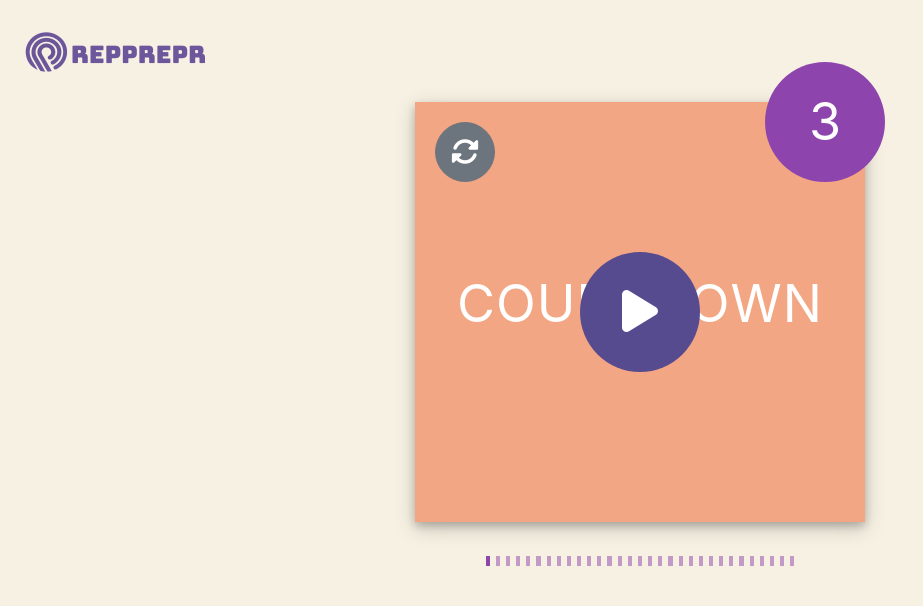
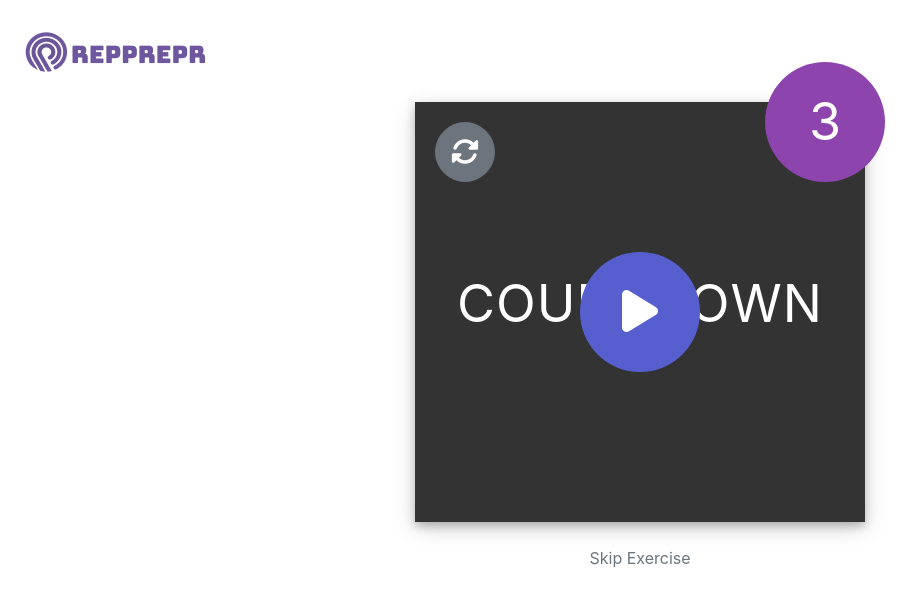
Before and after one commit to smithsa/repprepr, a Jekyll site: the page built from _routines/stretch-exercises-for-better-flexibility.markdown, in a window 1280 px wide. Shown: the top 606 px of the page, without its empty margins (0-923 px from the left). Built offline with Jekyll 4.4.1, drawn with Linux system fonts in a browser that asks for light colours; nearby versions of some CDN libraries.

Commit message:
add skip

```diff
--- a/_layouts/routine.html
+++ b/_layouts/routine.html
@@ -10,18 +10,7 @@ layout: routine
     <div class="row h-100 d-flex align-items-center justify-content-center">
         <div class="col col-12 d-flex align-items-center justify-content-center pb-4">
             <div id="carouselExampleIndicators" class="carousel slide" data-ride="carousel">
-                <ol class="carousel-indicators">
-                    {% assign sizeOfExercises = page.exercises.size %}
-                    {% assign adjustedSizeOfExercises = sizeOfExercises | times: 2 %}
-                    {% assign adjustedSizeOfExercises = adjustedSizeOfExercises | plus: 1 %}
-                    {% for i in (1..adjustedSizeOfExercises) %}
-                        {% if i == 1 %}
-                            <li data-target="#carouselExampleIndicators" class="active"></li>
-                        {% else %}
-                            <li data-target="#carouselExampleIndicators"></li>
-                        {% endif %}
-                    {% endfor %}
-               </ol>
+
                 <div class="carousel-inner">
 
 
@@ -33,7 +22,8 @@ layout: routine
                 </div>
 
 
-                {% assign exerciseOrder = 1 %}
+                {% assign currentIndex = 1 %}
+                {% assign exerciseIndex = 1 %}
                 {% assign currentHumanReadableIndex = 1 %}
                 {% for exercise in page.exercises %}
                     <div class="carousel-item"  data-duration="{{exercise.duration}}" data-order="{{exerciseOrder}}">
@@ -43,6 +33,7 @@ layout: routine
                             {% else %}
                                 <img src="{{exercise.image_url}}" />
                             {% endif %}
+                            <span class="routine-progress">{{ currentIndex }}/{{ page.exercises.size }}</p>
                         </div>
                         <div class="description">
                             <h3>{{exercise.name}}</h3>
@@ -72,6 +63,7 @@ layout: routine
                 <button class="btn btn-secondary" id="btn__restart"><i class="fas fa-sync-alt"></i></button>
         </div>
         </div>
+        <a id="skip-exercise" class="text-secondary" href="Javascript:void(0)">Skip Exercise</a>
     </div>
   </div>
 
--- a/assets/js/timer.js
+++ b/assets/js/timer.js
@@ -5,7 +5,7 @@ var currentCarouselDurationCount;
 var IS_PAUSED = true;
 var IS_RESTARTED = false;
 var endingExerciseAudio = new Audio("./../assets/audio/gong.wav");
-
+var currentTimerInterval;
 
 EXERCISE_CAROUSEL.carousel({
   interval: false
@@ -30,6 +30,13 @@ $( document ).ready(function() {
 	$("#btn__start").on("click", function() {
 		IS_PAUSED = false;
 		$(this).remove();
+	});
+
+	//skip button
+	$("#skip-exercise").on("click", function() {
+		clearInterval (currentTimerInterval);
+		IS_PAUSED = false;
+		EXERCISE_CAROUSEL.carousel('next');
 	});
 
 	// run the timer
@@ -59,7 +66,7 @@ function getCurrentExerciseAttribute(attr) {
 }
 
 function startExerciseCountDown(exerciseSecondsPassed, exerciseDurationInSeconds) {
-	var timerInterval = setInterval(function(){
+	currentTimerInterval = setInterval(function(){
 
 		if (IS_RESTARTED) {
 			exerciseSecondsPassed = 0;
@@ -74,7 +81,7 @@ function startExerciseCountDown(exerciseSecondsPassed, exerciseDurationInSeconds
 
 		// stop the interval timer
 		if (exerciseSecondsPassed == exerciseDurationInSeconds) {
-			clearInterval (timerInterval);
+			clearInterval (currentTimerInterval);
 			endingExerciseAudio.play();
 			// navigate to the next slide and start new countdown
 			var nextSlideTimeout = setTimeout(function(){
--- a/assets/styles/index.css
+++ b/assets/styles/index.css
@@ -1,5 +1,5 @@
 html, body {
-	background: #f7f1e3;
+	background: #ffffff;
 }
 
 body {
@@ -10,6 +10,23 @@ body {
 	width: 450px;
 	position: relative;
 	box-shadow: 0 4px 8px 0 rgba(0, 0, 0, 0.2), 0 6px 20px 0 rgba(0, 0, 0, 0.19);
+}
+
+.routine-progress {
+	position: absolute;
+    bottom: 15px;
+    left: 15px;
+    line-height: 1;
+    font-size: 16px;
+    background: #333;
+    color: #ffffff;
+    padding: 5px 10px;
+    z-index: 3;
+    height: 27px;
+}
+
+.carousel-item {
+	position: relative;
 }
 
 .carousel-item img {
@@ -84,7 +101,7 @@ body {
 .carousel-item .count-down {
 	width: 100%;
 	height: 420px;
-	background: #f3a683;
+	background: #333333;
 }
 
 .carousel-item .count-down p {
@@ -173,7 +190,7 @@ body {
 	height: 120px;
 	border-radius: 50%;
 	font-size: 48px;
-	background: #574b90;
+	background: #575fcf;
 	border: none;
 }
 
```
